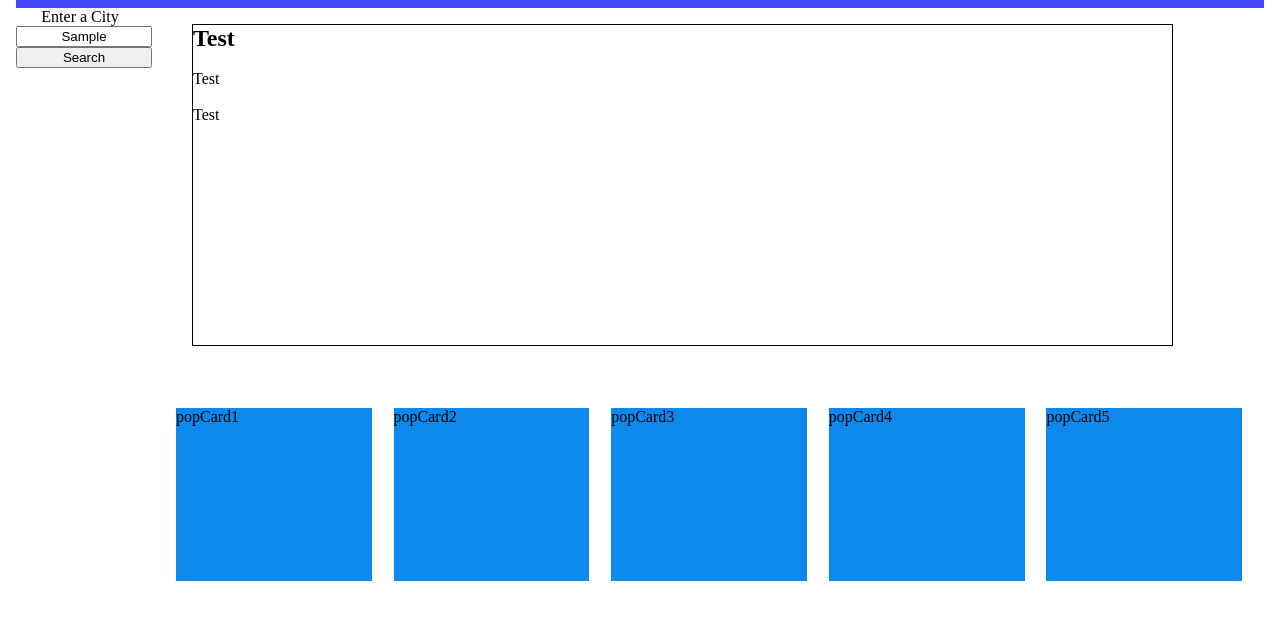
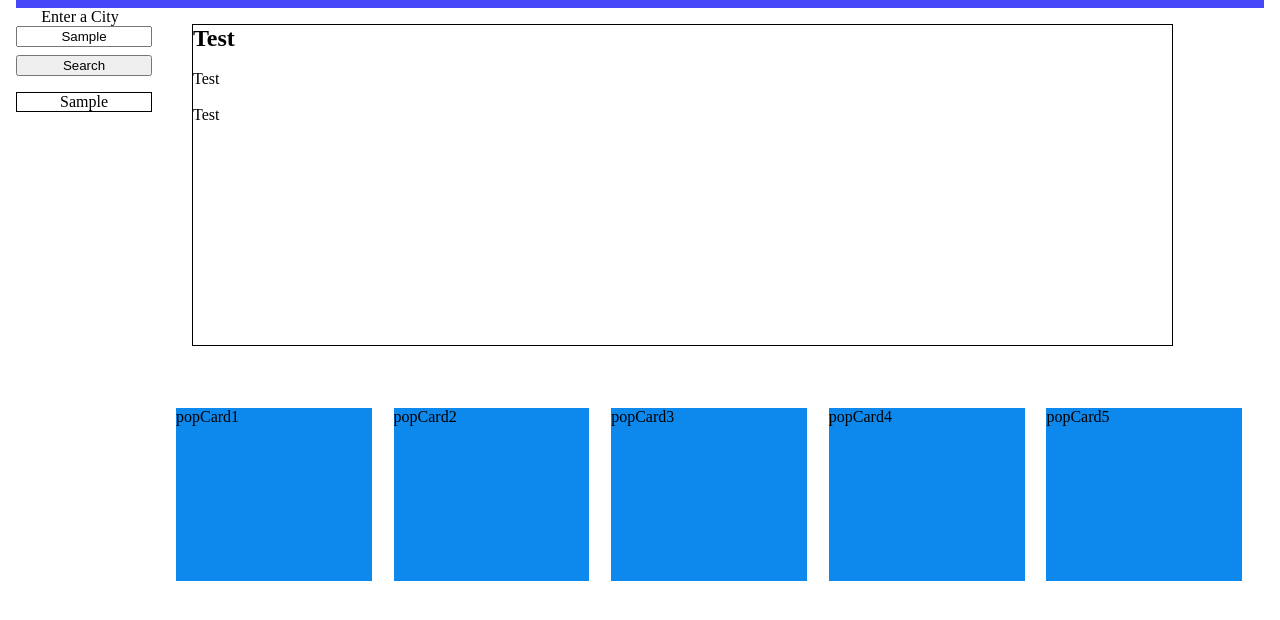
Before and after one commit to arbourKyle/weatherApp, a plain HTML site: page index.html in a window 1280 px wide. Both pictures are taken after typing "Sample" into the empty fields and a click on the button "Search". Shown: the part 72-692 px from the top of the page. Drawn offline with nearby package versions, Linux system fonts and the light colour scheme; no server answers.

Commit message:
set appended boxes with styles

```diff
--- a/assets/css/style.css
+++ b/assets/css/style.css
@@ -24,15 +24,20 @@ header {
 
 #user-form,
 #userInput,
-#searchBar
+#searchBar,
+#cityContainer
 {
     width: 8rem;
     text-align: center;
 }
 
-#submitButton {
+#submitButton,
+#cityContainer
+{
     width: 8.5rem;
+    margin: 0.5rem 0 0.5rem 0;
 }
+
 
 #populateWeather {
     grid-column: 2 / 7;
--- a/assets/js/script.js
+++ b/assets/js/script.js
@@ -1,7 +1,7 @@
   const key = 'a36715b7289d49ee08223b849dbb2c64';
 
   var cityInput = document.getElementById("userInput");
-  var cityHistoryList = document.getElementById("cityList");
+  var cityHistoryList = document.getElementById("cityContainer");
   var city = document.getElementById('location');
   // dsd
   var desc = document.getElementById('desc');
@@ -46,17 +46,15 @@
 
     cityArr.push(temp);
     console.log(cityArr);
+    localStorage.setItem('city', JSON.stringify(cityArr));
 
+    cityName = cityArr[0];
 
-    let newArr = [];
+    let displayC = document.createElement('div');
+    displayC.style = 'border: 1px solid black; margin: 0.5rem 0 0.5rem 0;';
+    let textC = document.createTextNode(cityName);
 
-    if(cityArr === 1) {
-      cityArr.pop();
-      cityArr[0] = newArr;
-    }
-    else {
+    displayC.appendChild(textC);
+    cityHistoryList.appendChild(displayC);
 
-      localStorage.setItem('city', JSON.stringify(cityArr));
-  }
-
-  }
+  } //end of store func
```
Also changed, not shown: index.html (+6 -1 lines).
